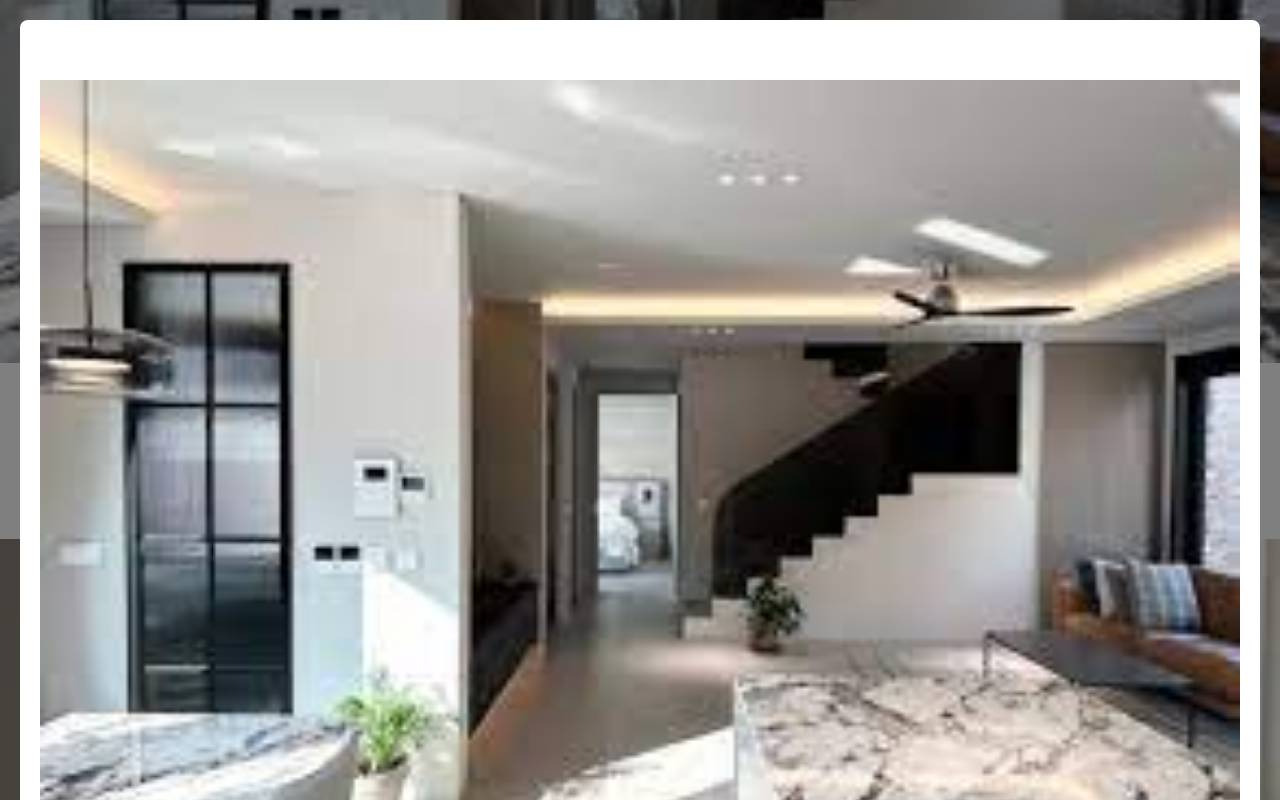
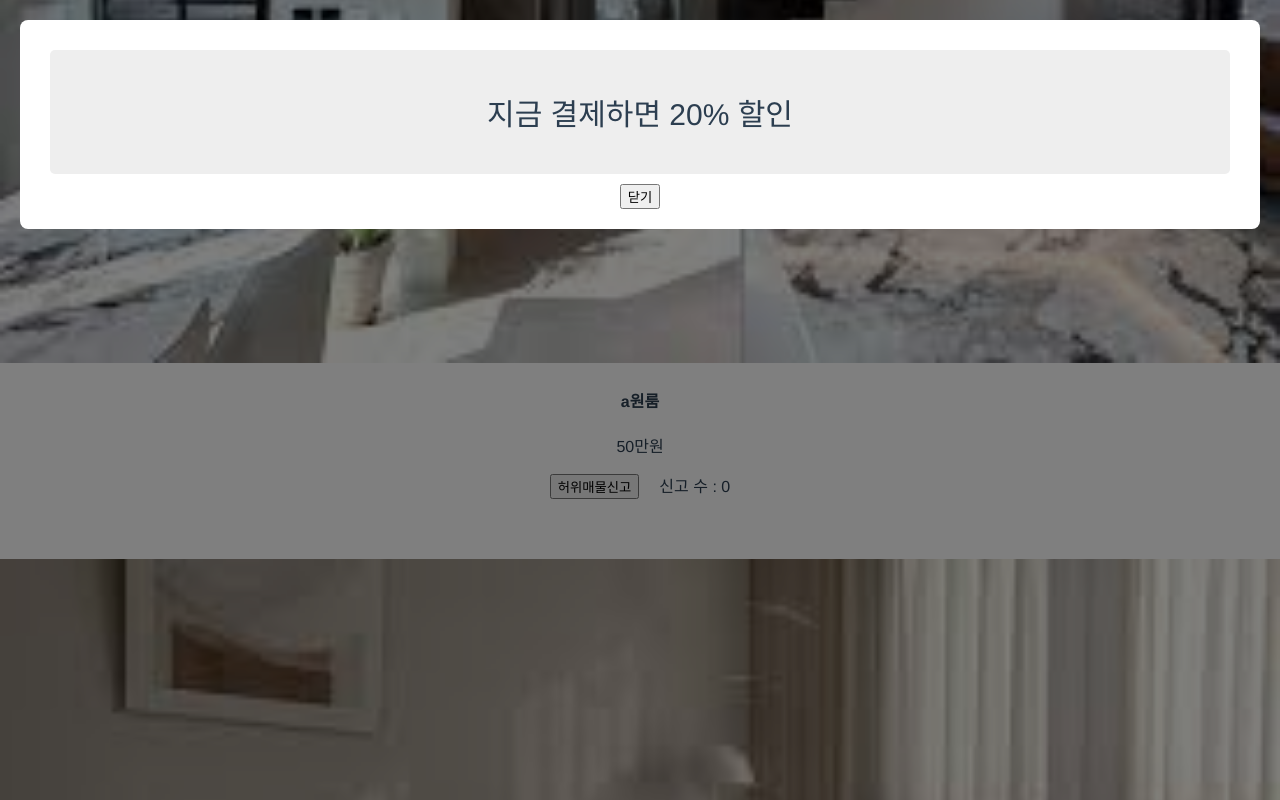
Before and after one commit to zzho-o/vue_study, a Vue app: page / in a window 1280 px wide. Both pictures are taken after a click on the element "a원룸". Shown: the part 577-1377 px from the top of the page. Built offline with nearby package versions, Linux system fonts and the light colour scheme.

Commit message:
feat:props

```diff
--- a/src/App.vue
+++ b/src/App.vue
@@ -1,25 +1,17 @@
 <template>
-  <!-- modal -->
-  <div class="black-bg" @click="modalOn = false" v-if="modalOn === true">
-    <div class="white-bg">
-      <img :src="productModal.imgSrc" class="room-img" />
-      <h4>{{ productModal.name }}</h4>
-      <p>{{ productModal.price }}</p>
-      <button @click="modalOn = false">닫기</button>
-    </div>
-  </div>
-  <!-- modal -->
+  <Modal
+    :productModal="productModal"
+    :modalOn="modalOn"
+    :closeModal="closeModal"
+  />
+
   <div class="menu">
     <a v-for="(menu, i) in menus" :key="i">{{ menu }}</a>
   </div>
-  <div v-for="(product, i) in products" :key="i">
+
+  <div style="margin-bottom: 20px" v-for="(product, i) in products" :key="i">
     <img :src="product.imgSrc" class="room-img" />
-    <h4
-      @click="
-        modalOn = true;
-        clickProduct(product);
-      "
-    >
+    <h4 @click="clickProduct(product)">
       {{ product.name }}
     </h4>
     <p>{{ product.price }}</p>
@@ -31,9 +23,10 @@
 
 <script>
 import { products } from "./assets/dummy";
+import Modal from "./components/Modal";
 export default {
   name: "App",
-  components: {},
+  components: { Modal: Modal },
   data() {
     return {
       productModal: {},
@@ -49,6 +42,9 @@ export default {
     clickProduct(obj) {
       this.productModal = obj;
       this.modalOn = true;
+    },
+    closeModal() {
+      this.modalOn = false;
     },
   },
 };
@@ -68,23 +64,7 @@ body {
 div {
   box-sizing: border-box;
 }
-.black-bg {
-  width: 100%;
-  height: 100%;
-  background: rgba(0, 0, 0, 0.5);
-  position: fixed;
-  padding: 20px;
-}
-.white-bg {
-  width: 100%;
-  background: white;
-  border-radius: 8px;
-  padding: 20px;
-}
-.room-img {
-  width: 100%;
-  margin-top: 40px;
-}
+
 .menu {
   background: darkslateblue;
   padding: 15px;
--- /dev/null
+++ b/src/components/Discount/index.vue
@@ -0,0 +1,19 @@
+<template>
+  <div class="discount">지금 결제하면 20% 할인</div>
+</template>
+
+<script>
+export default {
+  name: "Discount",
+};
+</script>
+
+<style>
+.discount {
+  background: #eee;
+  padding: 40px;
+  margin: 10px;
+  border-radius: 5px;
+  font-size: 30px;
+}
+</style>
--- /dev/null
+++ b/src/components/Modal/index.vue
@@ -0,0 +1,44 @@
+<template>
+  <div class="black-bg" v-if="modalOn === true">
+    <div class="white-bg">
+      <!-- <img :src="productModal.imgSrc" class="room-img" /> -->
+      <!-- <h4>{{ productModal.name }}</h4>
+      <p>{{ productModal.price }}</p> -->
+      <Discount />
+      <button @click="closeModal">닫기</button>
+    </div>
+  </div>
+</template>
+
+<script>
+import Discount from "../Discount";
+export default {
+  name: "Modal",
+  components: { Discount: Discount },
+  props: {
+    productModal: Object,
+    modalOn: Boolean,
+    closeModal: Function,
+  },
+};
+</script>
+
+<style>
+.black-bg {
+  width: 100%;
+  height: 100%;
+  background: rgba(0, 0, 0, 0.5);
+  position: fixed;
+  padding: 20px;
+}
+.white-bg {
+  width: 100%;
+  background: white;
+  border-radius: 8px;
+  padding: 20px;
+}
+.room-img {
+  width: 100%;
+  margin-top: 40px;
+}
+</style>
```
Also changed, not shown: src/components/Discount/Discount.vue (deleted, +0 -7 lines).
